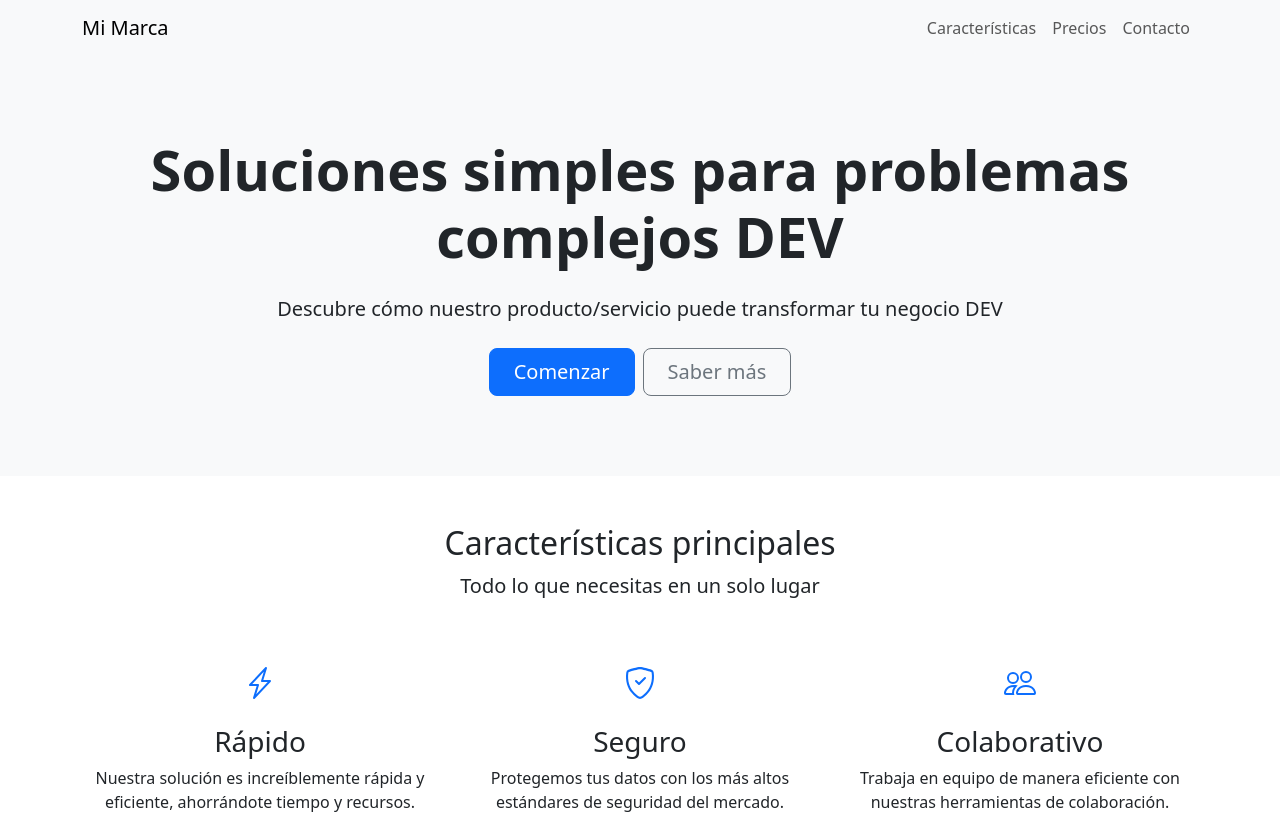
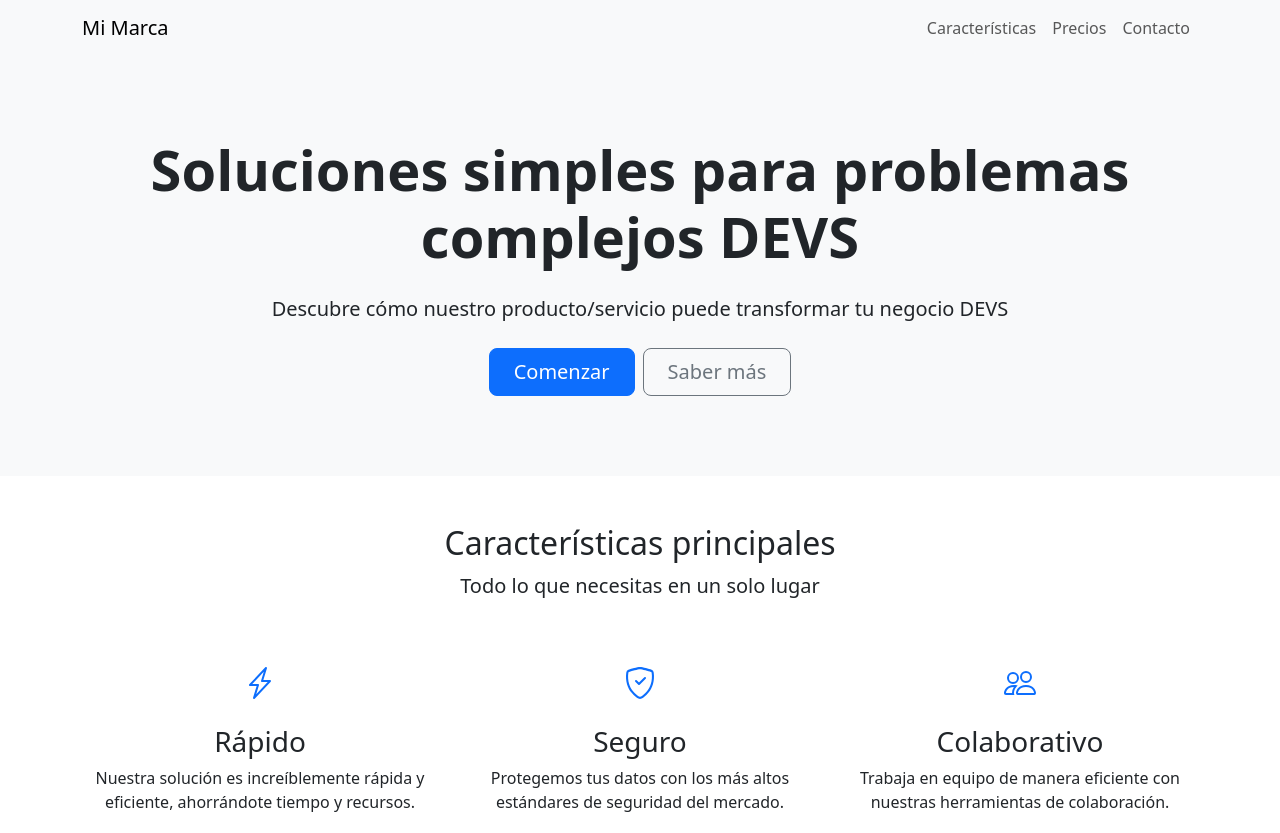
Before and after one commit to JorgeFME/actions, a website: page webapp/index.html in a window 1280 px wide. Shown: the top 833 px of the page. Drawn offline with nearby package versions, Linux system fonts and the light colour scheme.

Commit message:
Changev2

```diff
--- a/webapp/index.html
+++ b/webapp/index.html
@@ -56,8 +56,8 @@
     <!-- Sección Hero -->
     <section class="hero-section text-center">
         <div class="container">
-            <h1 class="display-4 fw-bold mb-4">Soluciones simples para problemas complejos DEV</h1>
-            <p class="lead mb-4">Descubre cómo nuestro producto/servicio puede transformar tu negocio DEV</p>
+            <h1 class="display-4 fw-bold mb-4">Soluciones simples para problemas complejos DEVS</h1>
+            <p class="lead mb-4">Descubre cómo nuestro producto/servicio puede transformar tu negocio DEVS</p>
             <div class="d-grid gap-2 d-sm-flex justify-content-sm-center">
                 <button type="button" class="btn btn-primary btn-lg px-4 gap-3">Comenzar</button>
                 <button type="button" class="btn btn-outline-secondary btn-lg px-4">Saber más</button>
```
